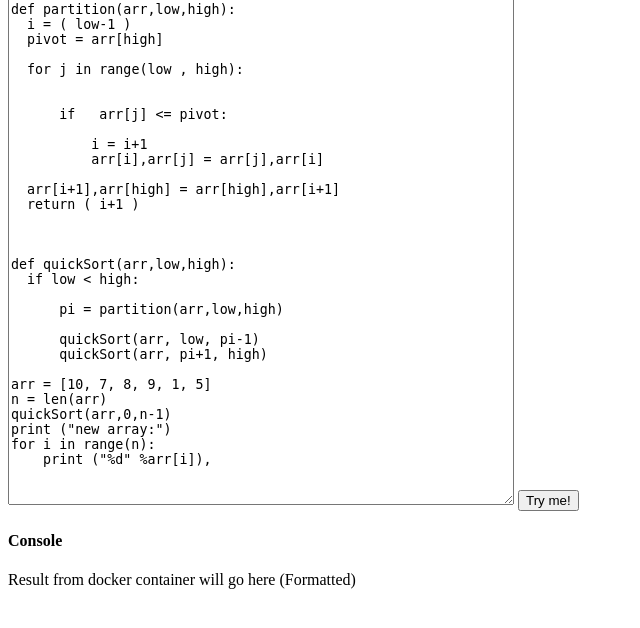
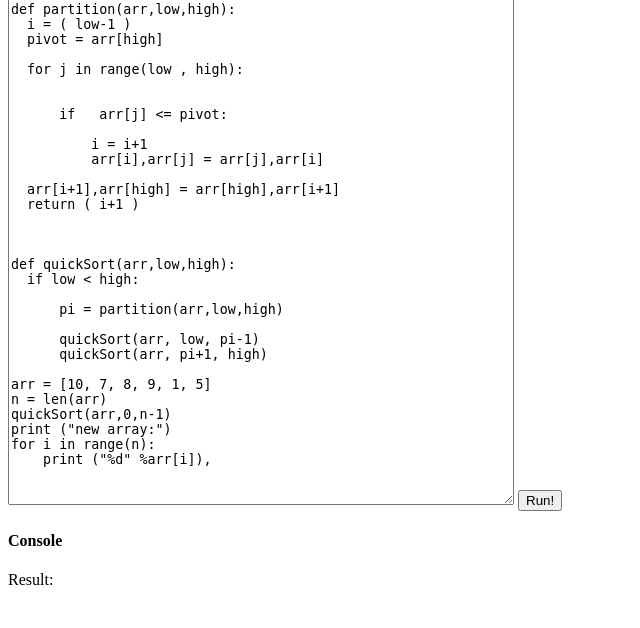
Before and after one commit to XJTLU-DTF-OnlineEditor/Backend, a Django app: page / in a window 1280 px wide. Shown: the part 147-775 px from the top of the page, without its empty margins (0-640 px from the left). Run offline with Django 3.2, Linux system fonts and the light colour scheme.

Commit message:
some little changes

```diff
--- a/Django_editor_backend/settings.py
+++ b/Django_editor_backend/settings.py
@@ -25,7 +25,7 @@ SECRET_KEY = ')!-z(9n^yts=@wa080pf+rb=(*!@7s5)g!k&8r7axe286surg$'
 # SECURITY WARNING: don't run with debug turned on in production!
 DEBUG = True
 
-ALLOWED_HOSTS = []
+ALLOWED_HOSTS = ['*']
 
 
 # Application definition
--- a/Django_editor_backend/urls.py
+++ b/Django_editor_backend/urls.py
@@ -20,7 +20,5 @@ from django.conf.urls import  include, url
 
 urlpatterns = [
     url(r'^admin/', admin.site.urls),
-    # path('',index, name = 'index'),
-    # path('',execute, name = 'execute'),
     url(r'^', include('online_editor.urls')),
 ]
--- a/manage.py
+++ b/manage.py
@@ -2,11 +2,13 @@
 """Django's command-line utility for administrative tasks."""
 import os
 import sys
-
+import django
 
 def main():
     """Run administrative tasks."""
     os.environ.setdefault('DJANGO_SETTINGS_MODULE', 'Django_editor_backend.settings')
+    DJANGO_SETTING_MODULE = 'Django_editor_backend.settings'
+    django.setup()
     try:
         from django.core.management import execute_from_command_line
     except ImportError as exc:
--- a/online_editor/templates/index.html
+++ b/online_editor/templates/index.html
@@ -3,7 +3,7 @@
 <head>
   {% load static %}
   <meta charset="utf-8">
-  <title>Your page title here :)</title>
+  <title>Shay Demo</title>
   <meta name="description" content="">
   <meta name="author" content="">
   <meta name="viewport" content="width=device-width, initial-scale=1">
@@ -54,12 +54,12 @@ for i in range(n):
     print ("%d" %arr[i]),
 
             </textarea>
-            <input id="btnExecute" class="button-primary" type="button" value="Try me!">
+            <input id="btnExecute" class="button-primary" type="button" value="Run!">
         </form>
       </div>
       <div class="six columns">
         <h4>Console</h4>
-        <div id="result">Result from docker container will go here (Formatted)</div>
+        <div id="result">Result:</div>
       </div>
     </div>
   </div>
```
Also changed, not shown: online_editor/static/online_editor/images/favicon.png (deleted).
